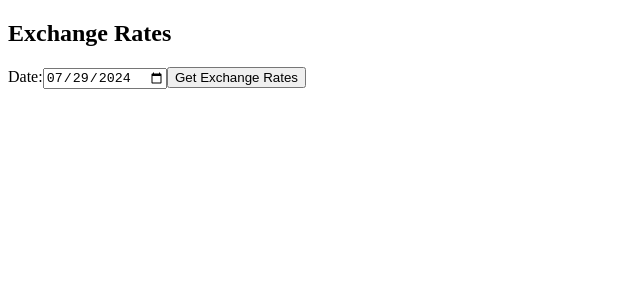
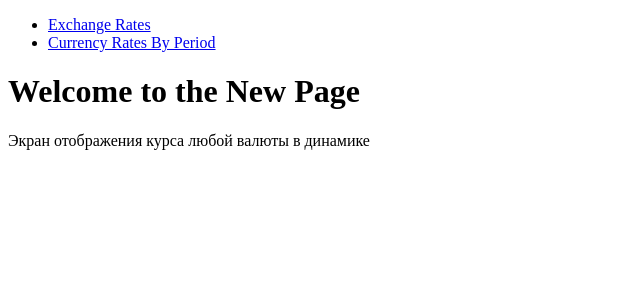
Before and after one commit to stealdeff/react-test, a React (Create React App) app: page /currency-rates-by-period in a window 1280 px wide. Shown: the top 300 px of the page, without its empty margins (0-640 px from the left). Built offline with nearby package versions, Linux system fonts and the light colour scheme.

Commit message:
new page

```diff
--- a/package.json
+++ b/package.json
@@ -8,7 +8,7 @@
     "@testing-library/user-event": "^13.5.0",
     "react": "^18.3.1",
     "react-dom": "^18.3.1",
-    "react-router-dom": "^6.25.1",
+    "react-router-dom": "^6.26.0",
     "react-scripts": "5.0.1",
     "web-vitals": "^2.1.4"
   },
--- a/public/index.html
+++ b/public/index.html
@@ -16,8 +16,7 @@
     <title>React App</title>
   </head>
   <body>
-    <noscript>You need to enable JavaScript to run this app.</noscript>
-    <div id="root"></div>
+       <div id="root"></div>
     <div id="root2"></div>
 
   </body>
--- a/src/App.js
+++ b/src/App.js
@@ -1,18 +1,28 @@
+import React from 'react';
+import { Routes, Route, Link } from 'react-router-dom';
+import ExchangeRatesComponent from './components/ExchangeRatesComponent';
+import CurrencyRatesByPeriod from './components/CurrencyRatesByPeriod';
 
-import './App.css';
-import React from 'react';
-import ExchangeRatesComponent  from './components/CurrencyRatesByDate';
-import DateInput from './components/CurrencyRatesByDate';
-function App() {
+const App = () => {
   return (
-    <>
-      <CExchangeRatesComponent />
-      <DateInput/>
-      </>
+    <div>
+      <nav>
+        <ul>
+          <li>
+            <Link to="/">Exchange Rates</Link>
+          </li>
+          <li>
+            <Link to="/currency-rates-by-period">Currency Rates By Period</Link>
+          </li>
+        </ul>
+      </nav>
 
-)
-
-  }
-
+      <Routes>
+        <Route path="/currency-rates-by-period" element={<CurrencyRatesByPeriod />} />
+        <Route path="/" element={<ExchangeRatesComponent />} />
+      </Routes>
+    </div>
+  );
+};
 
 export default App;
--- a/src/components/CurrencyRatesByDate.jsx
+++ b/src/components/CurrencyRatesByDate.jsx
@@ -1,5 +1,5 @@
 import React, { useState } from 'react';
-
+import { Link } from 'react-router-dom';
 const ExchangeRatesComponent = () => {
   const [date, setDate] = useState(new Date().toISOString().slice(0, 10));
   const [exchangeRates, setExchangeRates] = useState([]);
@@ -17,7 +17,6 @@ const ExchangeRatesComponent = () => {
       console.error('Error fetching exchange rates:', error);
     }
   };
-
   return (
     <div>
       <h2>Exchange Rates</h2>
@@ -48,8 +47,8 @@ const ExchangeRatesComponent = () => {
           </tbody>
         </table>
       )}
+      <Link to="/new-page">Перейти на новую страницу</Link>
     </div>
   );
 };
-
 export default ExchangeRatesComponent;
--- /dev/null
+++ b/src/components/CurrencyRatesByPeriod.jsx
@@ -0,0 +1,17 @@
+import React from 'react';
+//просто пример
+const NewPage = () => {
+  return (
+    <div>
+      <header>
+        <h1>Welcome to the New Page</h1>
+      </header>
+      <main>
+        <p>Экран отображения курса любой валюты в динамике
+        </p>
+      </main>
+    </div>
+  );
+};
+
+export default NewPage;
--- a/src/index.js
+++ b/src/index.js
@@ -1,52 +1,19 @@
+// import React from 'react';
+// import ReactDOM from 'react-dom/client';
+// import ExchangeRatesComponent  from './components/CurrencyRatesByDate'
+
+// const root = ReactDOM.createRoot(document.getElementById('root'));
+// root.render(<ExchangeRatesComponent />)
+
+
 import React from 'react';
 import ReactDOM from 'react-dom/client';
-// import App from './App';
+import { BrowserRouter as Router } from 'react-router-dom';
+import App from './App';
 
-import ExchangeRatesComponent  from './components/CurrencyRatesByDate'
-import DateInput from './components/CurrencyRatesByDate';
 const root = ReactDOM.createRoot(document.getElementById('root'));
-root.render(<DateInput/>)
-root.render(<ExchangeRatesComponent />)
-
-
-// const ul1=(
-//   <ul type="square">
-//     <li>1</li>
-//     <li>2</li>
-//     <li>3</li>
-//   </ul>
-// );
-// const ul2=(
-//   <ul type="square">
-//     <li>1</li>
-//     <li>2</li>
-//     <li>3333</li>
-//   </ul>
-// );
-// root.render(ul1);
-// setTimeout(
-//   ()=>{root.render(ul2)},8000
-// )
-
-
-// function Welcome(props) {
-//   return <div>Welcome {props.name} {props.surename}</div>;
-// }
-
-// function App(props) {
-//   const names = [
-//     { name: "John", surename: "Doe" },
-//     { name: "Billy", surename: "Bootcher" },
-//     { name: "Anny", surename: "January" },
-//   ];
-
-//   return (
-//     <div>
-//       <Welcome name={names[0].name} surename={names[0].surename} />
-//       <Welcome name={names[1].name} surename={names[1].surename} />
-//       <Welcome name={names[2].name} surename={names[2].surename} />
-//     </div>
-//   );
-// }
-
-// root.render(<App />);
+root.render(
+  <Router>
+    <App />
+  </Router>
+);
```
Also changed, not shown: 1 other file (tests, documents, lock files or other folders).
